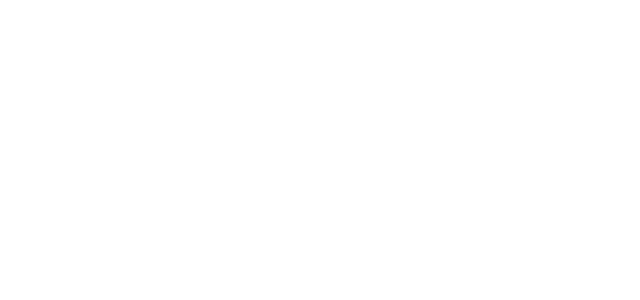
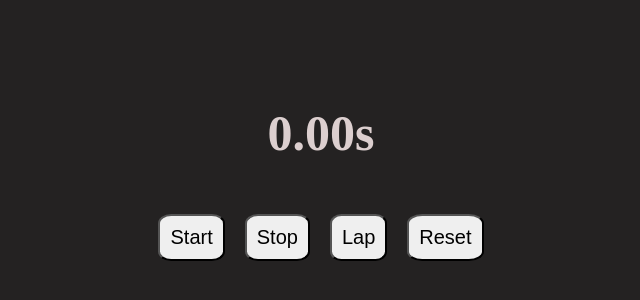
Before and after one commit to Shopify/eng-intern-assessment-react, a React app: page / in a window 1280 px wide. Shown: the part 196-496 px from the top of the page, without its empty margins (319-959 px from the left). Built offline with nearby package versions, Linux system fonts and the light colour scheme.

Commit message:
MVP functionality more or less. everything currently just in App.tsx to be parted out

```diff
--- a/package.json
+++ b/package.json
@@ -20,6 +20,7 @@
     "@babel/preset-env": "^7.23.8",
     "@babel/preset-react": "^7.23.3",
     "@babel/preset-typescript": "^7.23.3",
+    "@testing-library/jest-dom": "^6.3.0",
     "@testing-library/react": "^14.1.2",
     "@types/jest": "^29.5.11",
     "@types/node": "^16.18.30",
--- a/src/App.tsx
+++ b/src/App.tsx
@@ -1,7 +1,75 @@
 import React from 'react'
+import { useState, useRef} from 'react'
+import '../styles.css'
 
 export default function App() {
+    const [time, setTime] = useState<number>(0)
+    const [currentTime, setCurrentTime] = useState(null)
+    const [isRunning, setIsRunning] = useState<boolean>(false);
+    const [lap, setLap] = useState([]);
+    const intervalRef = useRef(null)
+
+
+    //feel like this is a candidate for useEffect...?
+    //starting the timer
+    const handleStart = () => {
+        if (!isRunning) {
+            setCurrentTime(Date.now())
+        }
+        setIsRunning(true);
+        setTime(Date.now())
+        //note to self this is where the 'actual' timer is
+        intervalRef.current = setInterval(() => {
+            setTime(Date.now())
+        }, 10)
+    };
+    //stopping timer
+    const handleStop = () => {
+        clearInterval(intervalRef.current)
+        setIsRunning(false);
+        console.log(intervalRef.current)
+    };
+    //resetting timer
+    const handleReset = () => {
+        if (isRunning) {
+            clearInterval(intervalRef.current)
+        }
+
+        setTime(0);
+        setCurrentTime(0);
+        setLap([])
+        setIsRunning(false);
+    };
+    //adding lap times to an array
+    const handleLap = () => {
+        //made it so a lap cannot be added if the timer is not running
+        if (isRunning)
+        {
+            const lapTime = Date.now() - currentTime;
+            setLap((previousLap: any) => [...previousLap, lapTime]);
+        }
+    }
+    //making the time much more savoury to look at
+    let elapsed = (time - currentTime) / 1000;
+
     return(
-        <div></div>
+        <div className = 'stopwatch'>
+            <div className = 'border'>
+            <h1>{elapsed.toFixed(2)}s</h1>
+            <div className = 'buttons'>
+            {/* where the magic happens */}
+            <button onClick={handleStart}>Start</button>
+            <button onClick={handleStop}>Stop</button>
+            <button onClick={handleLap}>Lap</button>
+            <button onClick={handleReset}>Reset</button>
+            </div>
+            </div>
+            <ul>
+                {/* after laps are pushed to array by handleLap, array is mapped over and rendered to page */}
+                {lap.map((lapTime, index) => (
+          <li key={index}>{`Lap ${index + 1}: ${ (lapTime / 1000).toFixed(2)}s`}</li>
+        ))}
+            </ul>
+        </div>
     )
 }
--- /dev/null
+++ b/styles.css
@@ -0,0 +1,35 @@
+body {
+    background-color: rgb(36, 34, 34);
+}
+
+.stopwatch {
+    margin-top: 300px;
+    text-align: center;
+
+}
+
+h1 {
+    font-size: 50px;
+    text-align: center;
+    color: rgb(220, 207, 207)
+}
+
+button {
+margin: 10px;
+padding: 10px;
+border-radius: 20%;
+font-size: 20px;
+}
+
+button:hover {
+    background-color: rgb(170, 56, 56);
+}
+
+ul {
+    list-style: none;
+}
+
+li {
+    font-size: 25px;
+    color: rgb(220, 207, 207)
+}
```
Also changed, not shown: 1 other file (tests, documents, lock files or other folders).
